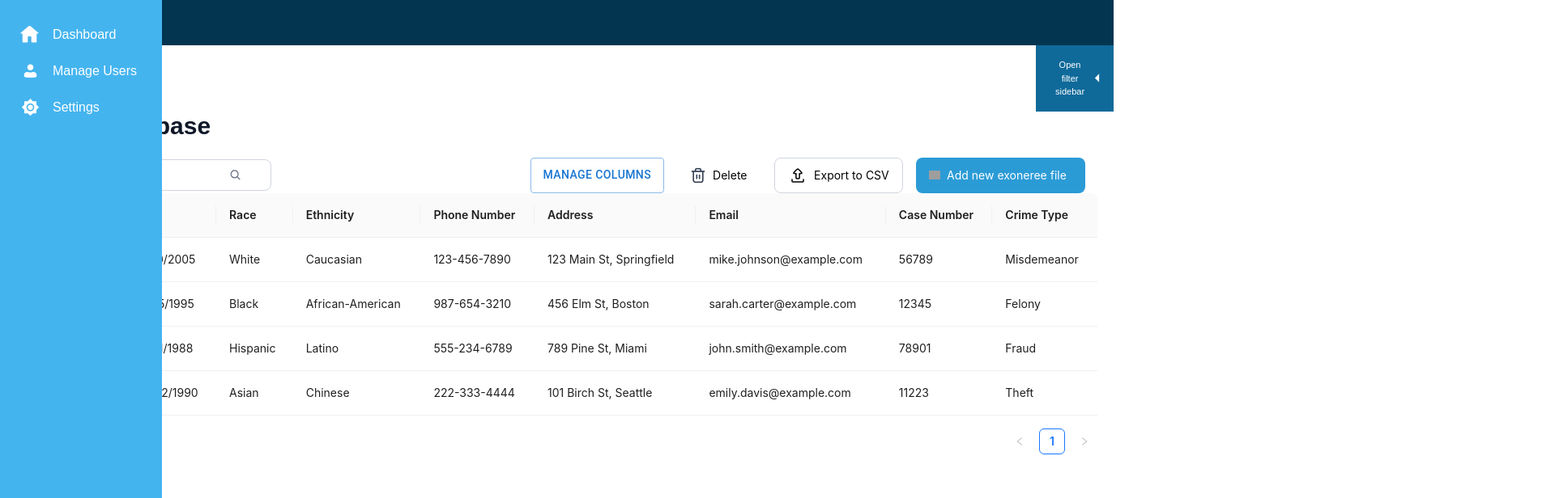
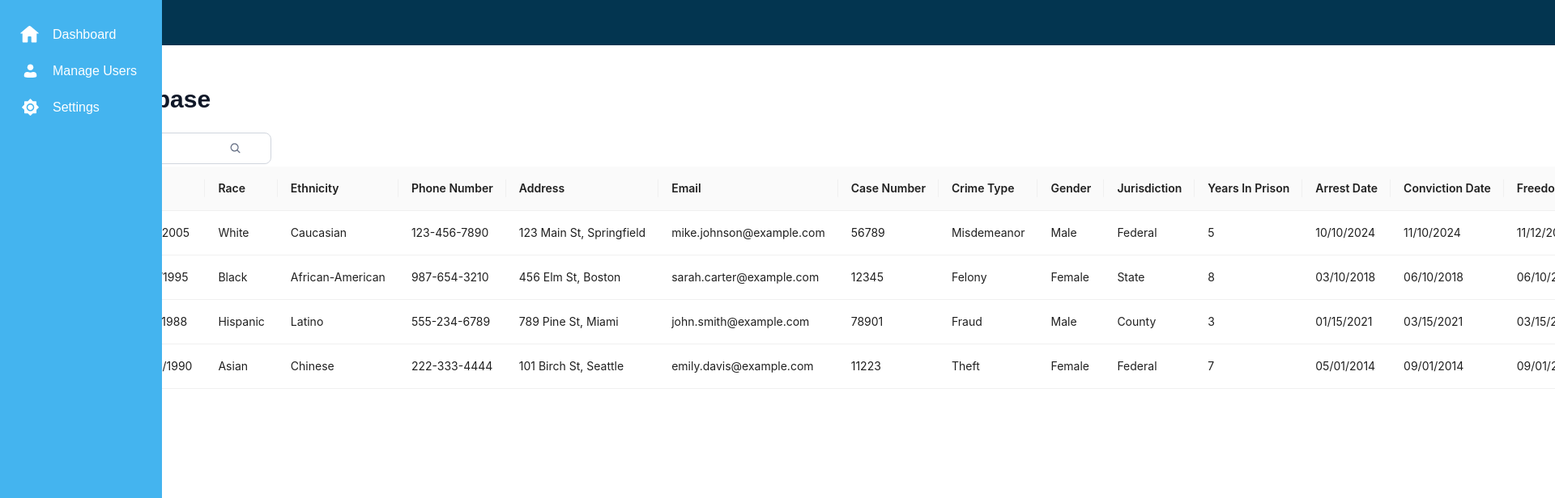
Before and after one commit to JumboCode/new-england-innocence-project, a Next.js app in the folder neip-app/: page / in a window 1280 px wide. Shown: the top 616 px of the page at 81% size, 1920 px wide, since content can reach past the window. Built offline with nearby package versions, Linux system fonts and the light colour scheme; grey boxes are pictures that could not be loaded.

Commit message:
added the new columns

```diff
--- a/neip-app/src/components/SelectColumnsModal.tsx
+++ b/neip-app/src/components/SelectColumnsModal.tsx
@@ -97,7 +97,10 @@ const SelectColumnsModal: React.FC<SelectColumnsModalProps> = ({
           }}
         />
 
-        <Box sx={{ display: "flex", flexDirection: "column", gap: 1 }}>
+        <Box sx={{
+          display: "flex", flexDirection: "column", gap: 1, maxHeight: "300px",
+          overflowY: "auto",
+        }}>
           {columns.map((column) => (
             <FormControlLabel
               key={column.key}
--- a/neip-app/src/pages/HomePage.tsx
+++ b/neip-app/src/pages/HomePage.tsx
@@ -202,6 +202,37 @@ const columns = [
   { title: "Email", dataIndex: "email", key: "email" },
   { title: "Case Number", dataIndex: "caseNumber", key: "caseNumber" },
   { title: "Crime Type", dataIndex: "crimeType", key: "crimeType" },
+  { title: "Gender", dataIndex: "gender", key: "gender" },
+  { title: "Jurisdiction", dataIndex: "jurisdiction", key: "jurisdiction" },
+  { title: "Years In Prison", dataIndex: "yearsInPrison", key: "yearsInPrison" },
+  { title: "Arrest Date", dataIndex: "arrestDate", key: "arrestDate" },
+  { title: "Conviction Date", dataIndex: "convictionDate", key: "convictionDate" },
+  { title: "Freedom Date", dataIndex: "freedomDate", key: "freedomDate" },
+  { title: "Exoneration Date", dataIndex: "exonerationDate", key: "exonerationDate" },
+  { title: "Sentence", dataIndex: "sentence", key: "sentence" },
+  { title: "Original Charges", dataIndex: "originalCharges", key: "originalCharges" },
+  { title: "Conviction Method", dataIndex: "convictionMethod", key: "convictionMethod" },
+  { title: "Exoneration Method", dataIndex: "exonerationMethod", key: "exonerationMethod" },
+  { title: "Legal Representation", dataIndex: "legalRepresentation", key: "legalRepresentation" },
+  { title: "Prosecutor", dataIndex: "prosecutor", key: "prosecutor" },
+  { title: "Detectives Involved", dataIndex: "detectivesInvolved", key: "detectivesInvolved" },
+  { title: "False Confession", dataIndex: "falseConfession", key: "falseConfession" },
+  { title: "Eyewitness Misidentification", dataIndex: "eyewitnessMisidentification", key: "eyewitnessMisidentification" },
+  { title: "Inadequate Legal Defense", dataIndex: "inadequateLegalDefense", key: "inadequateLegalDefense" },
+  { title: "Police Prosecutorial Misconduct", dataIndex: "policeProsecutorialMisconduct", key: "policeProsecutorialMisconduct" },
+  { title: "Forensic Evidence", dataIndex: "forensicEvidence", key: "forensicEvidence" },
+  { title: "Informant Testimony", dataIndex: "informantTestimony", key: "informantTestimony" },
+  { title: "Compensation", dataIndex: "compensation", key: "compensation" },
+  { title: "Reentry Support", dataIndex: "reentrySupport", key: "reentrySupport" },
+  { title: "Public Apology", dataIndex: "publicApology", key: "publicApology" },
+  { title: "Current Status", dataIndex: "currentStatus", key: "currentStatus" },
+  { title: "Media Coverage", dataIndex: "mediaCoverage", key: "mediaCoverage" },
+  { title: "Advocacy Involvement", dataIndex: "advocacyInvolvement", key: "advocacyInvolvement" },
+  { title: "Educational Background", dataIndex: "educationalBackground", key: "educationalBackground" },
+  { title: "Health Info", dataIndex: "healthInfo", key: "healthInfo" },
+  { title: "Data Source", dataIndex: "dataSource", key: "dataSource" },
+  { title: "Last Updated", dataIndex: "lastUpdated", key: "lastUpdated" },
+  { title: "Created At", dataIndex: "createdAt", key: "createdAt" }
 ];
 
 const HomePage: React.FC = () => {
```
Also changed, not shown: neip-app/prisma/dummyAddExoneree.txt. Lines whose indentation alone changed are shown as unchanged.
